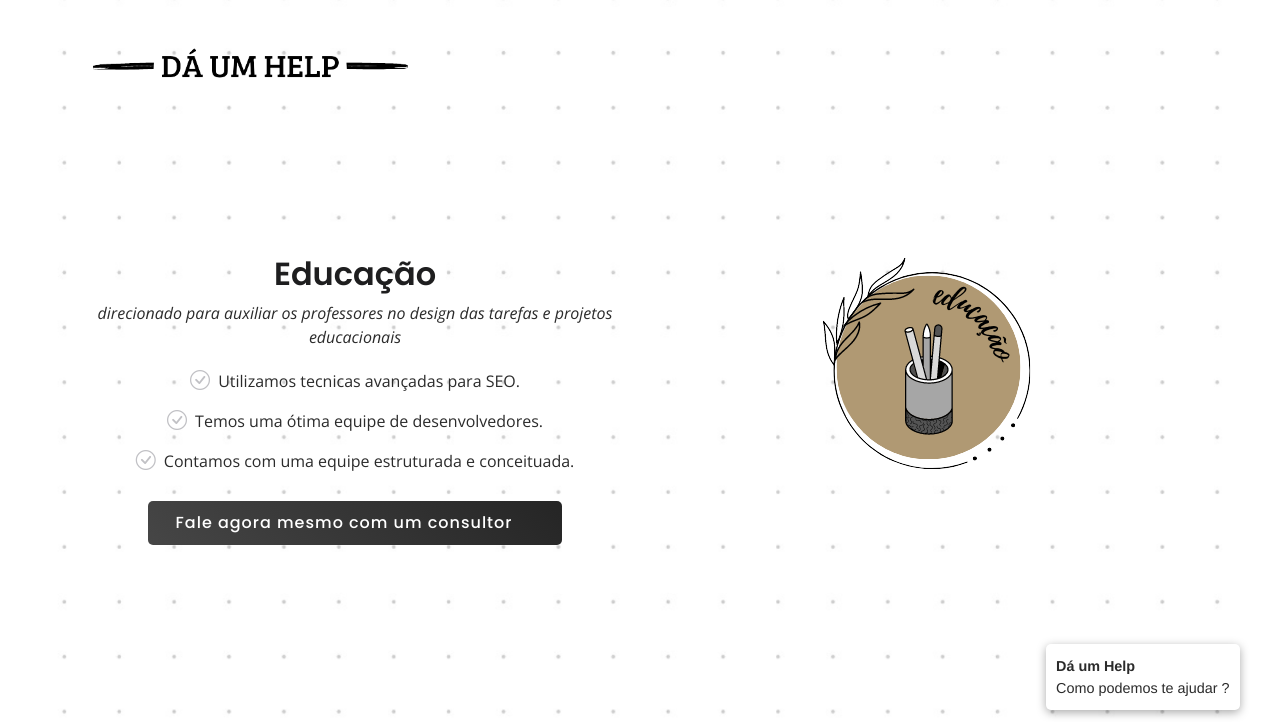
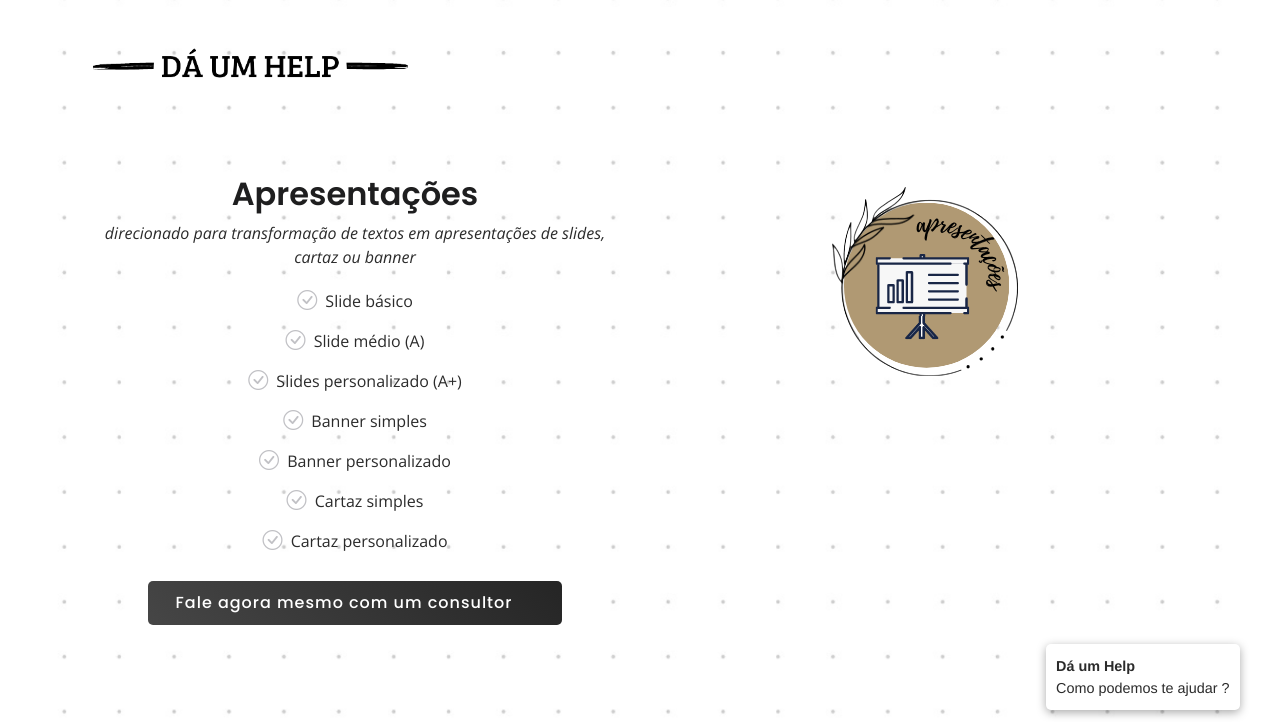
Before and after one commit to jonipequeno/daumhelp, a plain HTML site: page apresentacoes.html in a window 1280 px wide. Shown: the top 722 px of the page. Drawn offline with nearby package versions, Linux system fonts and the light colour scheme; files whose address does not match are found by name.

Commit message:
links wpp

```diff
--- a/apresentacoes.html
+++ b/apresentacoes.html
@@ -45,7 +45,7 @@
           <li><a class="nav-link scrollto" href="#about">Sobre</a></li>
           <li><a class="nav-link scrollto" href="#services">Serviços</a></li>
           <li><a class="nav-link scrollto" href="#contact">Contato</a></li>
-          <li><a class="getstarted scrollto" href="#about">Saiba mais</a></li>
+          <li><a class="getstarted scrollto" href="https://api.whatsapp.com/send?phone=556132568929">Saiba mais</a></li>
         </ul>
         <i class="bi bi-list mobile-nav-toggle"></i>
       </nav><!-- .navbar -->
@@ -63,18 +63,23 @@
 
         <div class="row">
           <div class="col-lg-6 order-1 order-lg-2" data-aos="zoom-in" data-aos-delay="150">
-            <img src="assets/img/img circulo educacao.png" class="img-fluid" alt="">
+            <img src="assets/img/img circulo apresentacoes.png" class="img-fluid" alt="">
           </div>
           <div class="col-lg-6 pt-4 pt-lg-0 order-2 order-lg-1 content" data-aos="fade-right">
-            <h3>Educação</h3>
+            <h3>Apresentações</h3>
             <p class="fst-italic">
-                direcionado para auxiliar os professores no design das tarefas e projetos educacionais
+              direcionado para transformação de textos em apresentações de slides, cartaz ou banner
+
 
             </p>
             <ul>
-              <li><i class="bi bi-check-circle"></i> Utilizamos tecnicas avançadas para SEO.</li>
-              <li><i class="bi bi-check-circle"></i> Temos uma ótima equipe de desenvolvedores.</li>
-              <li><i class="bi bi-check-circle"></i> Contamos com uma equipe estruturada e conceituada.</li>
+              <li><i class="bi bi-check-circle"></i> Slide básico</li>
+              <li><i class="bi bi-check-circle"></i> Slide médio (A)</li>
+              <li><i class="bi bi-check-circle"></i> Slides personalizado (A+)</li>
+              <li><i class="bi bi-check-circle"></i> Banner simples</li>
+              <li><i class="bi bi-check-circle"></i> Banner personalizado</li>
+              <li><i class="bi bi-check-circle"></i> Cartaz simples</li>
+              <li><i class="bi bi-check-circle"></i> Cartaz personalizado</li>
             </ul>
             <a href="https://web.whatsapp.com/send?phone=556132568929" class="read-more">Fale agora mesmo com um consultor <i class="bi bi-long-arrow-right"></i></a>
           </div>
```
Also changed, not shown: educacao.html (+1 -1 lines), index.html (+2 -2 lines).
